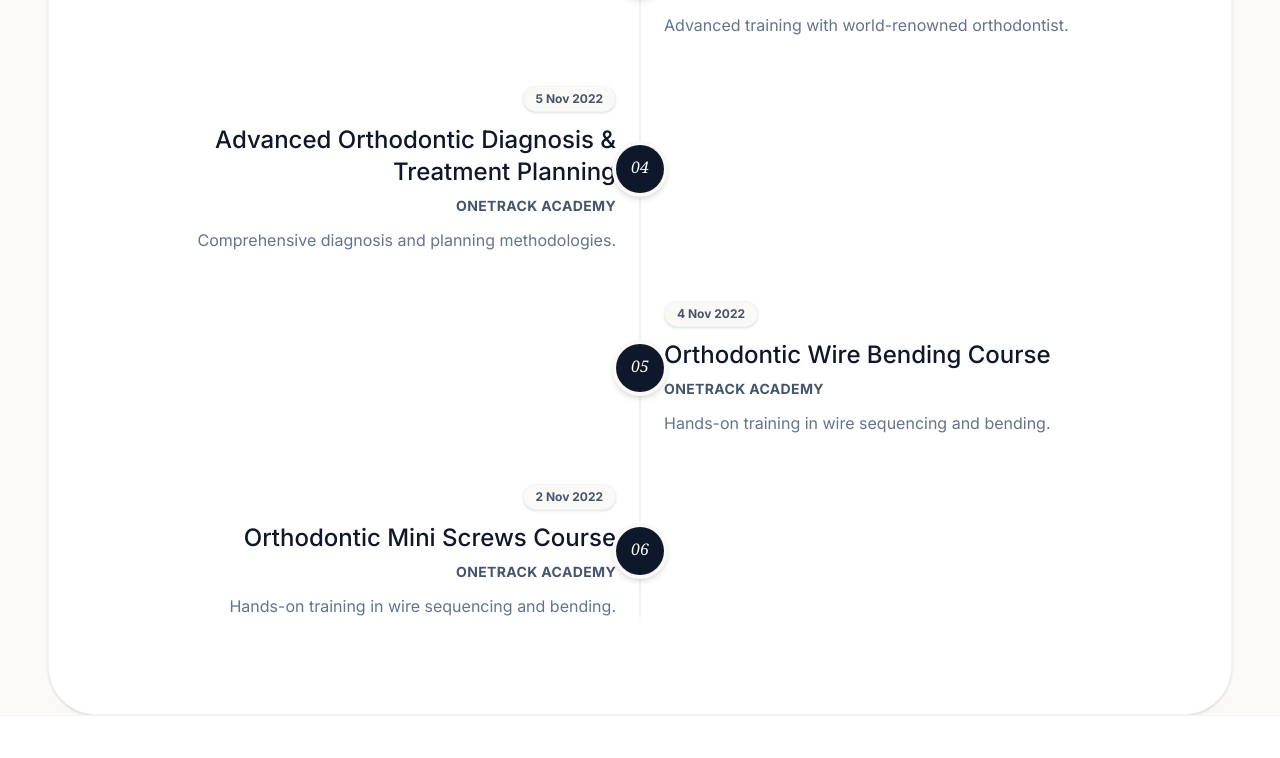
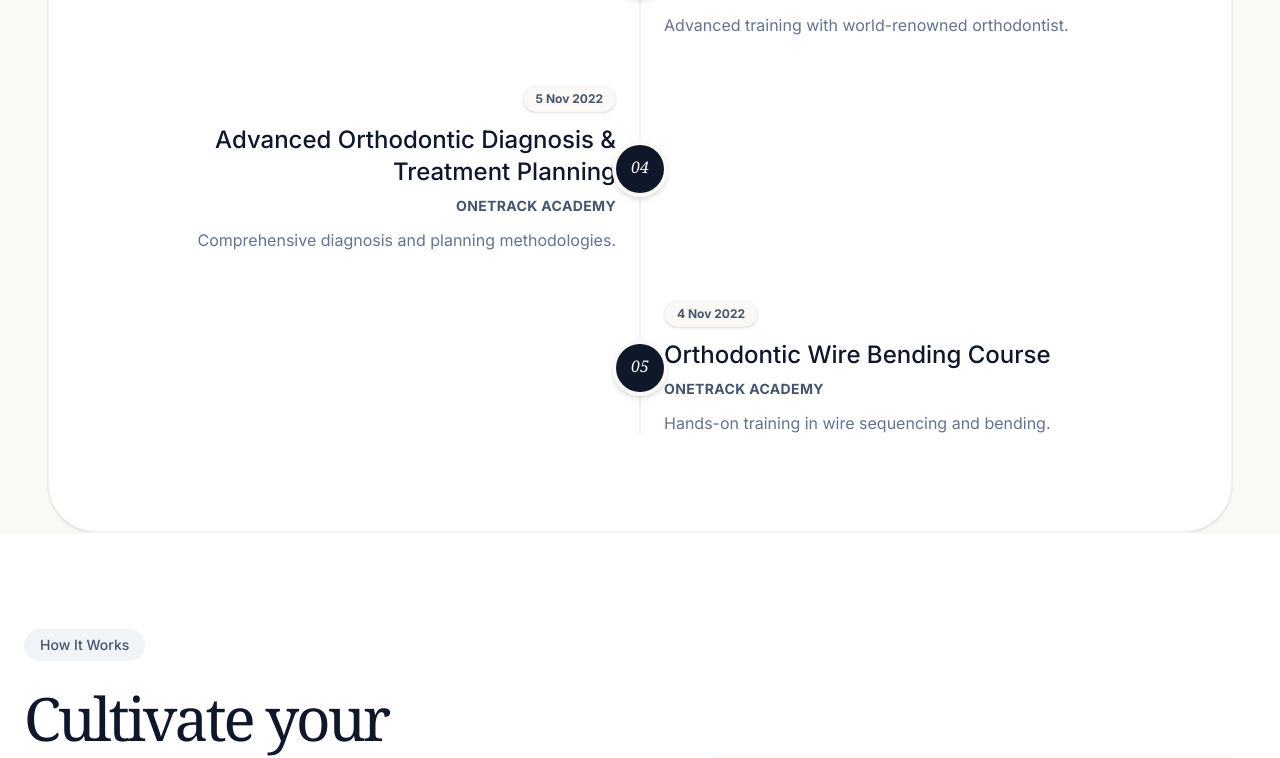
Before and after one commit to sofyan-ahmed511/DR.HAYAN, a Next.js app: page /about in a window 1280 px wide. Shown: the part 6369-7127 px from the top of the page. Built offline with nearby package versions, Linux system fonts and the light colour scheme.

Commit message:
fix: update consultation button to open WhatsApp link and remove outdated course entry

```diff
--- a/app/about/page.tsx
+++ b/app/about/page.tsx
@@ -28,7 +28,10 @@ export default function AboutPage() {
               Transforming<br />
               <span className="italic text-slate-500 font-light">Smiles</span> with Precision
             </h1>
-            <div className="inline-flex items-center gap-4 bg-slate-900 text-white px-6 py-3 rounded-full mt-6 hover:bg-slate-800 transition-colors cursor-pointer group shadow-xl hover:shadow-2xl">
+            <div
+        onClick={() => window.open('https://wa.me/201003457115', '_blank')}
+        className="inline-flex items-center gap-4 bg-slate-900 text-white px-6 py-3 rounded-full mt-6 hover:bg-slate-800 transition-colors cursor-pointer group shadow-xl hover:shadow-2xl"
+      >
         <span className="font-semibold text-sm">Book Consultation</span>
         <div className="w-8 h-8 rounded-full bg-white text-slate-900 flex items-center justify-center group-hover:rotate-45 transition-transform duration-300">
           <ArrowRight className="w-4 h-4" />
@@ -297,12 +300,6 @@ export default function AboutPage() {
                   title: "Orthodontic Wire Bending Course",
                   institution: "OneTrack Academy",
                   description: "Hands-on training in wire sequencing and bending."
-                },
-                {
-                  year: "2 Nov 2022",
-                  title: "Orthodontic Mini Screws Course",
-                  institution: "OneTrack Academy",
-                  description: "Hands-on training in wire sequencing and bending."
                 }
               ].map((course, idx) => (
                 <motion.div
```
Lines whose indentation alone changed are shown as unchanged.
